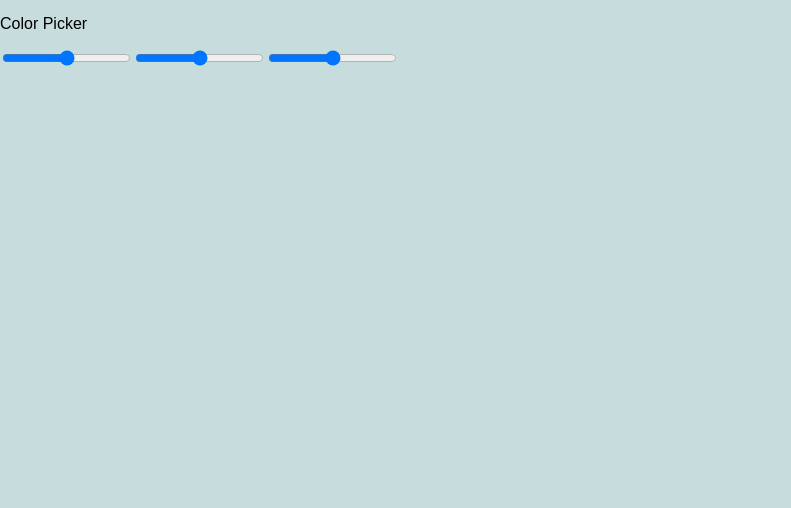
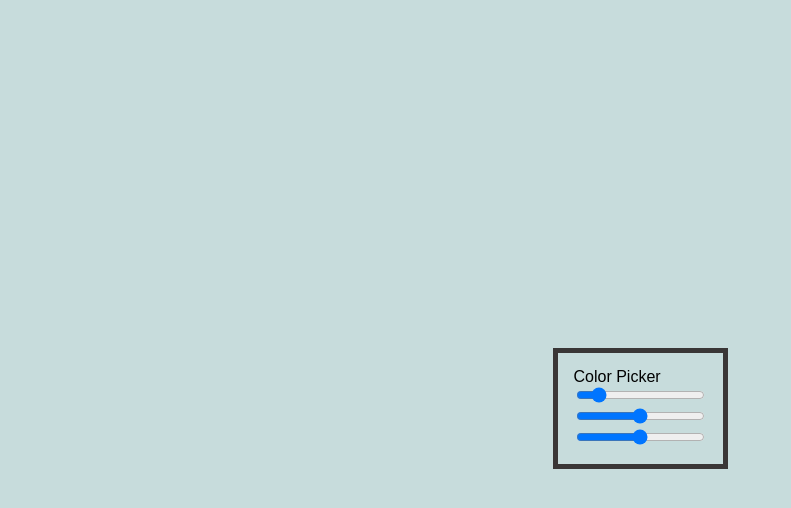
Before and after one commit to jonathonchilds/ColorPickerHooks, a React (Vite) app: page / in a window 1280 px wide. Shown: the top 508 px of the page, without its empty margins (0-791 px from the left). Built offline with nearby package versions, Linux system fonts and the light colour scheme.

Commit message:
adds basic CSS

```diff
--- a/src/App.css
+++ b/src/App.css
@@ -1,41 +1,9 @@
-#root {
-  max-width: 1280px;
-  margin: 0 auto;
-  padding: 2rem;
-  text-align: center;
+.picker-styling {
+  display: flex;
+  flex-direction: column;
+
+  border: 5px solid rgb(57, 54, 54);
+  padding: 1rem;
+  margin: 5rem;
+  box-sizing: border-box;
 }
-
-.logo {
-  height: 6em;
-  padding: 1.5em;
-  will-change: filter;
-}
-.logo:hover {
-  filter: drop-shadow(0 0 2em #646cffaa);
-}
-.logo.react:hover {
-  filter: drop-shadow(0 0 2em #61dafbaa);
-}
-
-@keyframes logo-spin {
-  from {
-    transform: rotate(0deg);
-  }
-  to {
-    transform: rotate(360deg);
-  }
-}
-
-@media (prefers-reduced-motion: no-preference) {
-  a:nth-of-type(2) .logo {
-    animation: logo-spin infinite 20s linear;
-  }
-}
-
-.card {
-  padding: 2em;
-}
-
-.read-the-docs {
-  color: #888;
-}
--- a/src/App.tsx
+++ b/src/App.tsx
@@ -1,12 +1,33 @@
 import React from 'react'
+import './App.css'
 
 export function App() {
   return (
-    <main>
-      <p className="#styling"> Color Picker</p>
-      <input type="range" />
-      <input type="range" />
-      <input type="range" />
-    </main>
+    <div>
+      <div className="picker-styling">
+        Color Picker
+        <div>
+          <input type="range" id="hue" name="hue" min="0" max="360" />
+        </div>
+        <div>
+          <input
+            type="range"
+            id="saturation"
+            name="saturation"
+            min="0"
+            max="100"
+          />
+        </div>
+        <div>
+          <input
+            type="range"
+            id="lightness"
+            name="lightness"
+            min="0"
+            max="100"
+          />
+        </div>
+      </div>
+    </div>
   )
 }
--- a/src/index.scss
+++ b/src/index.scss
@@ -17,11 +17,10 @@
 }
 
 body {
-  margin: 0;
+  display: flex;
+  justify-content: center;
+  align-items: center;
+  height: fit-content;
   min-height: 100%;
   background-color: #93bbbb82;
 }
-
-#styling {
-  border: 3px, solid, #2f3737;
-}
```
